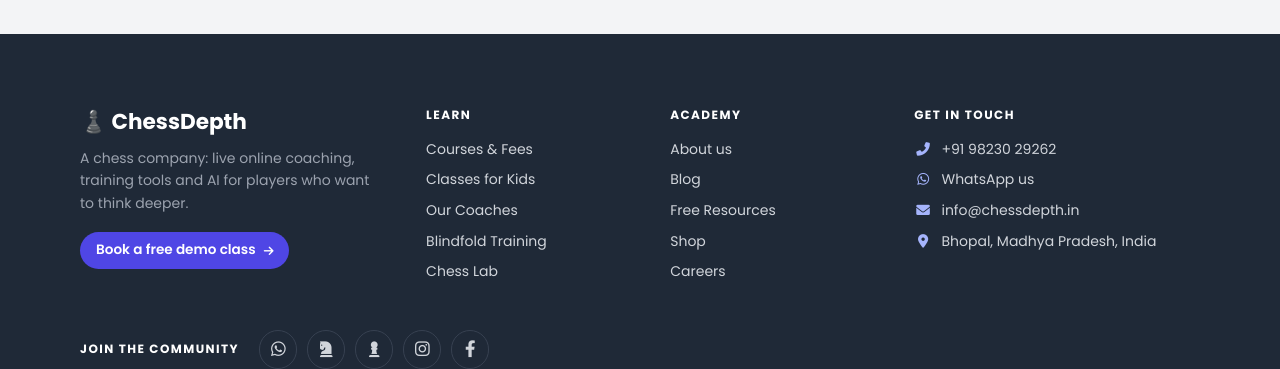
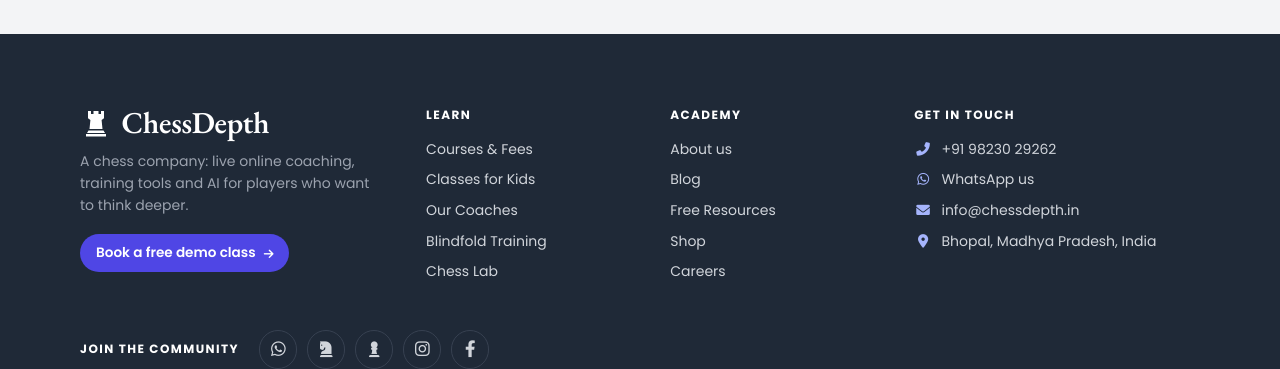
Before and after one commit to Sourabhjoshi1/Chess-Depth, a Jekyll site: the page built from index.html, in a window 1280 px wide and 1400 px high, scrolled down 5255 px. Shown: the part 926-1295 px from the top of the window. Built offline with Jekyll 4.4.1, drawn with Linux system fonts in a browser that asks for light colours; comment, search, counter and statistics services are not loaded.

Commit message:
Footer: logo matches the header (rook mark and serif wordmark)
Co-Authored-By: Claude Fable 5.2 <noreply@anthropic.com>
Claude-Session: https://claude.ai/code/session_017ZwxdNZGtw2tXrZdE2ZP9f

```diff
--- a/_includes/footer.html
+++ b/_includes/footer.html
@@ -2,7 +2,7 @@
 <footer class="cd-footer bg-gray-800 text-gray-300 pb-6 mt-10">
     <div class="max-w-6xl mx-auto px-4 cd-foot-grid">
       <div class="cd-foot-brand">
-        <p class="cd-foot-logo">♟️ {{ site.title }}</p>
+        <a href="/" class="cd-foot-logo" aria-label="{{ site.title }} home">{% include logo-mark.html %}<span>{{ site.title }}</span></a>
         <p class="cd-foot-tag">{{ site.description }}</p>
         <a href="/#inquiry" class="cd-foot-cta">Book a free demo class <i class="fas fa-arrow-right"></i></a>
       </div>
--- a/assets/css/site.css
+++ b/assets/css/site.css
@@ -335,3 +335,9 @@ html.dark .cd-mobile-demo { color: #e2e8f0; } html.dark .cd-mobile-signup { back
 html.dark .cd-auth { border-left-color: #2a3550; }
 html.dark .cd-brand:hover .cd-brand-name { color: #fff; }
 @media (min-width: 1200px) and (max-width: 1340px) { .cd-nav { gap: 1.3rem; } .cd-auth { padding-left: 1rem; margin-left: .2rem; } }
+
+/* Footer logo: same rook mark and wordmark as the header */
+a.cd-foot-logo { display: inline-flex; align-items: center; gap: .6rem; color: #fff; margin-bottom: .7rem; }
+a.cd-foot-logo .cd-mark { width: 32px; height: 32px; color: #fff; }
+a.cd-foot-logo span { font-family: 'EB Garamond', Georgia, 'Times New Roman', serif; font-weight: 600; font-size: 1.9rem; letter-spacing: -.01em; line-height: 1; }
+a.cd-foot-logo:hover { color: #fff; opacity: .9; }
```
